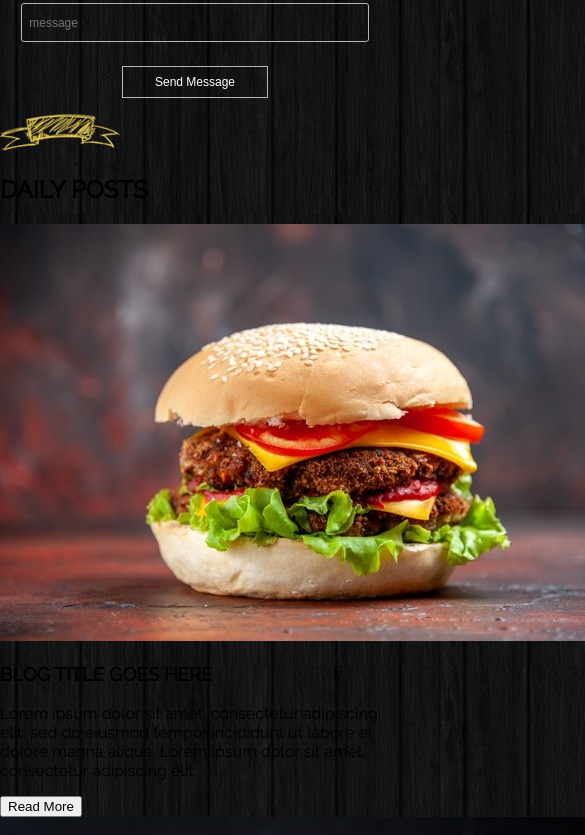
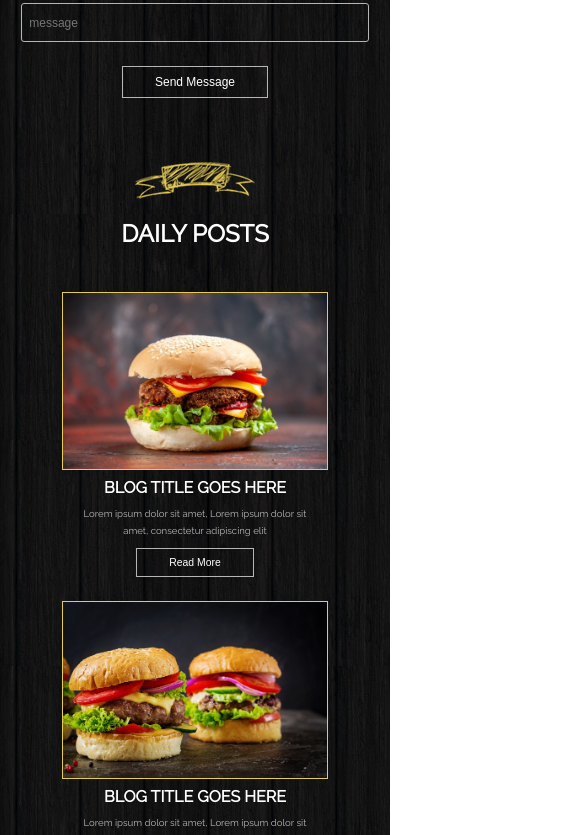
Before and after one commit to TomasDnlAranda/Burger-Website-React, a React (Create React App) app: page / in a window 390 px wide. Shown: the part 6566-7401 px from the top of the page, 585 px wide, since content can reach past the window. Built offline with nearby package versions, Linux system fonts and the light colour scheme; a web font is replaced by a local one.

Commit message:
add responsive design

```diff
--- a/src/components/CardDailyPosts.jsx
+++ b/src/components/CardDailyPosts.jsx
@@ -1,11 +1,24 @@
 import React from 'react';
+import '../css/carddailypost.css';
+import { AiFillCalendar } from 'react-icons/ai';
+import { FaUser } from 'react-icons/fa';
 
 const CardDailyPosts = ({ item }) => {
-	const { name, description, img } = item;
+	const { name, description, img, scroll } = item;
 	return (
-		<div className="card-daily-post">
+		<div className="card-daily-post" data-aos="fade-up" data-aos-delay={scroll}>
 			<div className="card-daily-post__container-img">
 				<img className="card-daily-post__img" src={img} alt="card_daily-post" />
+				<div className="card-daily-post__hover-container">
+					<div className="card-daily-post__row-one">
+						<AiFillCalendar className="card-daily-post__icon-hover" />
+						<span>21st May 2022</span>
+					</div>
+					<div className="card-daily-post__row-two">
+						<FaUser className="card-daily-post__icon-hover" />
+						<span>By Admin</span>
+					</div>
+				</div>
 			</div>
 			<h3 className="card-daily-post__name">{name}</h3>
 			<p className="card-daily-post__description">{description}</p>
--- a/src/components/ContactUs.jsx
+++ b/src/components/ContactUs.jsx
@@ -49,7 +49,7 @@ const ContactUs = () => {
 							allowFullScreen=""
 							loading="lazy"
 							referrerPolicy="no-referrer-when-downgrade"
-							title="imframe"
+							title="location"
 						></iframe>
 					</div>
 				</div>
--- a/src/components/DailyPosts.jsx
+++ b/src/components/DailyPosts.jsx
@@ -4,6 +4,7 @@ import BLOG_1 from '../image/blog-1.jpg';
 import BLOG_2 from '../image/blog-2.jpg';
 import BLOG_3 from '../image/blog-3.jpg';
 import CardDailyPosts from './CardDailyPosts';
+import '../css/dailypost.css';
 
 const DailyPosts = () => {
 	const CARDS_DAILY_POSTS = [
@@ -11,22 +12,25 @@ const DailyPosts = () => {
 			name: 'BLOG TITLE GOES HERE',
 			img: BLOG_1,
 			description:
-				' Lorem ipsum dolor sit amet, consectetur adipiscing elit, sed do eiusmod tempor incididunt ut labore et dolore magna aliqua. Lorem ipsum dolor sit amet, consectetur adipiscing elit',
+				' Lorem ipsum dolor sit amet, Lorem ipsum dolor sit amet, consectetur adipiscing elit',
 			id: 1,
+			scroll: 150,
 		},
 		{
 			name: 'BLOG TITLE GOES HERE',
 			img: BLOG_2,
 			description:
-				' Lorem ipsum dolor sit amet, consectetur adipiscing elit, sed do eiusmod tempor incididunt ut labore et dolore magna aliqua. Lorem ipsum dolor sit amet, consectetur adipiscing elit',
+				' Lorem ipsum dolor sit amet, Lorem ipsum dolor sit amet, consectetur adipiscing elit',
 			id: 2,
+			scroll: 300,
 		},
 		{
 			name: 'BLOG TITLE GOES HERE',
 			img: BLOG_3,
 			description:
-				' Lorem ipsum dolor sit amet, consectetur adipiscing elit, sed do eiusmod tempor incididunt ut labore et dolore magna aliqua. Lorem ipsum dolor sit amet, consectetur adipiscing elit',
+				' Lorem ipsum dolor sit amet, Lorem ipsum dolor sit amet, consectetur adipiscing elit',
 			id: 3,
+			scroll: 450,
 		},
 	];
 
--- /dev/null
+++ b/src/css/carddailypost.css
@@ -0,0 +1,157 @@
+.card-daily-post__img {
+	height: 176px;
+	transition: all 0.5s;
+}
+
+.card-daily-post__container-img {
+	overflow: hidden;
+	height: 176px;
+	border: 1px solid var(--navbar-text-color-hover);
+}
+
+.card-daily-post {
+	margin-top: 1.5rem;
+	display: flex;
+	justify-content: center;
+	align-items: center;
+	flex-direction: column;
+}
+
+.card-daily-post:hover .card-daily-post__img {
+	transform: scale(1.05);
+}
+
+.card-daily-post__name {
+	color: #fff;
+	font-size: 1rem;
+	margin: 0.5rem 0;
+}
+
+.card-daily-post__description {
+	margin: 0 0 0.5rem;
+	text-align: center;
+	font-size: 0.6rem;
+	line-height: 1.85;
+	width: 225px;
+	color: var(--main-text-subtitule-color);
+}
+
+.card-daily-post__btn {
+	border: 1.5px solid var(--main-text-subtitule-color);
+	background: none;
+	color: #fff;
+	padding: 0.5rem 2rem;
+	font-size: 0.65rem;
+	transition: all 0.3s;
+	cursor: pointer;
+}
+
+.card-daily-post__btn:hover {
+	background: rgb(255, 255, 255);
+	color: #000;
+	border: 1.5px solid rgb(255, 255, 255);
+}
+
+.card-daily-post__hover-container {
+	display: flex;
+	position: relative;
+	justify-content: space-between;
+	align-items: center;
+	color: #fff;
+	padding: 0.5rem;
+	background: #000;
+	transition: all 0.5s;
+	bottom: -34px;
+	border-top: 1px solid var(--navbar-text-color-hover);
+}
+
+.card-daily-post:hover .card-daily-post__hover-container {
+	position: relative;
+	z-index: 75rem;
+	bottom: 34px;
+}
+
+.card-daily-post__row-one,
+.card-daily-post__row-two {
+	font-size: 0.75rem;
+}
+
+.card-daily-post__row-one span,
+.card-daily-post__row-two span {
+	margin-left: 0.25rem;
+}
+
+.card-daily-post__icon-hover {
+	color: var(--navbar-text-color-hover);
+}
+
+@media all and (min-width: 550px) {
+	.card-daily-post__img {
+		height: 250px;
+	}
+
+	.card-daily-post__container-img {
+		height: 250px;
+	}
+
+	.card-daily-post__name {
+		font-size: 1.25rem;
+	}
+
+	.card-daily-post__description {
+		font-size: 0.75rem;
+		width: 300px;
+	}
+
+	.card-daily-post__btn {
+		margin: 0;
+	}
+}
+
+@media all and (min-width: 870px) {
+	.card-daily-post__img {
+		height: 176px;
+	}
+
+	.card-daily-post__container-img {
+		height: 176px;
+	}
+
+	.card-daily-post__name {
+		font-size: 1rem;
+	}
+
+	.card-daily-post__description {
+		font-size: 0.65rem;
+		width: 250px;
+	}
+
+	.card-daily-post__btn {
+		margin: 0;
+		font-size: 0.55rem;
+	}
+}
+
+@media all and (min-width: 1075px) {
+	.card-daily-post__img {
+		height: 216px;
+	}
+
+	.card-daily-post__container-img {
+		height: 216px;
+	}
+
+	.card-daily-post__name {
+		font-size: 1.15rem;
+	}
+
+	.card-daily-post__description {
+		font-size: 0.6rem;
+		width: 275px;
+	}
+
+	.card-daily-post__btn {
+		margin: 0;
+		font-size: 0.65rem;
+	}
+}
--- /dev/null
+++ b/src/css/dailypost.css
@@ -0,0 +1,33 @@
+.daily-post {
+	display: flex;
+	flex-direction: column;
+	justify-content: center;
+	align-items: center;
+	margin-top: 3rem;
+	margin-bottom: 7rem;
+}
+
+.daily-post__container-text {
+	display: flex;
+	justify-content: center;
+	flex-direction: column;
+	align-items: center;
+	color: #fff;
+}
+
+.daily-post__container-cards {
+	display: flex;
+	justify-content: center;
+	align-items: center;
+	flex-direction: column;
+}
+
+@media all and (min-width: 870px) {
+	.daily-post__container-cards {
+		display: flex;
+		justify-content: space-around;
+		align-items: space-around;
+		flex-direction: row;
+		width: 100%;
+	}
+}
```
